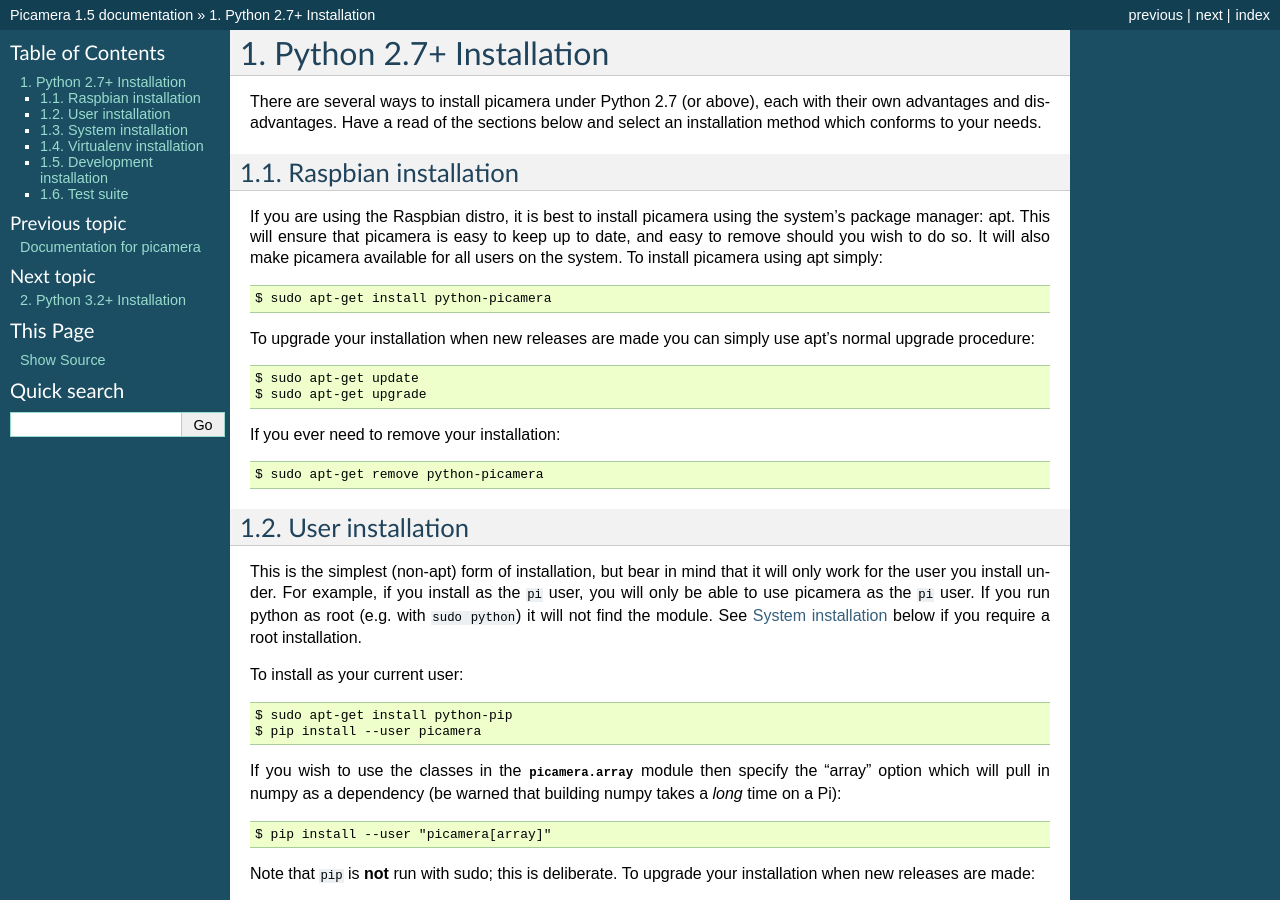
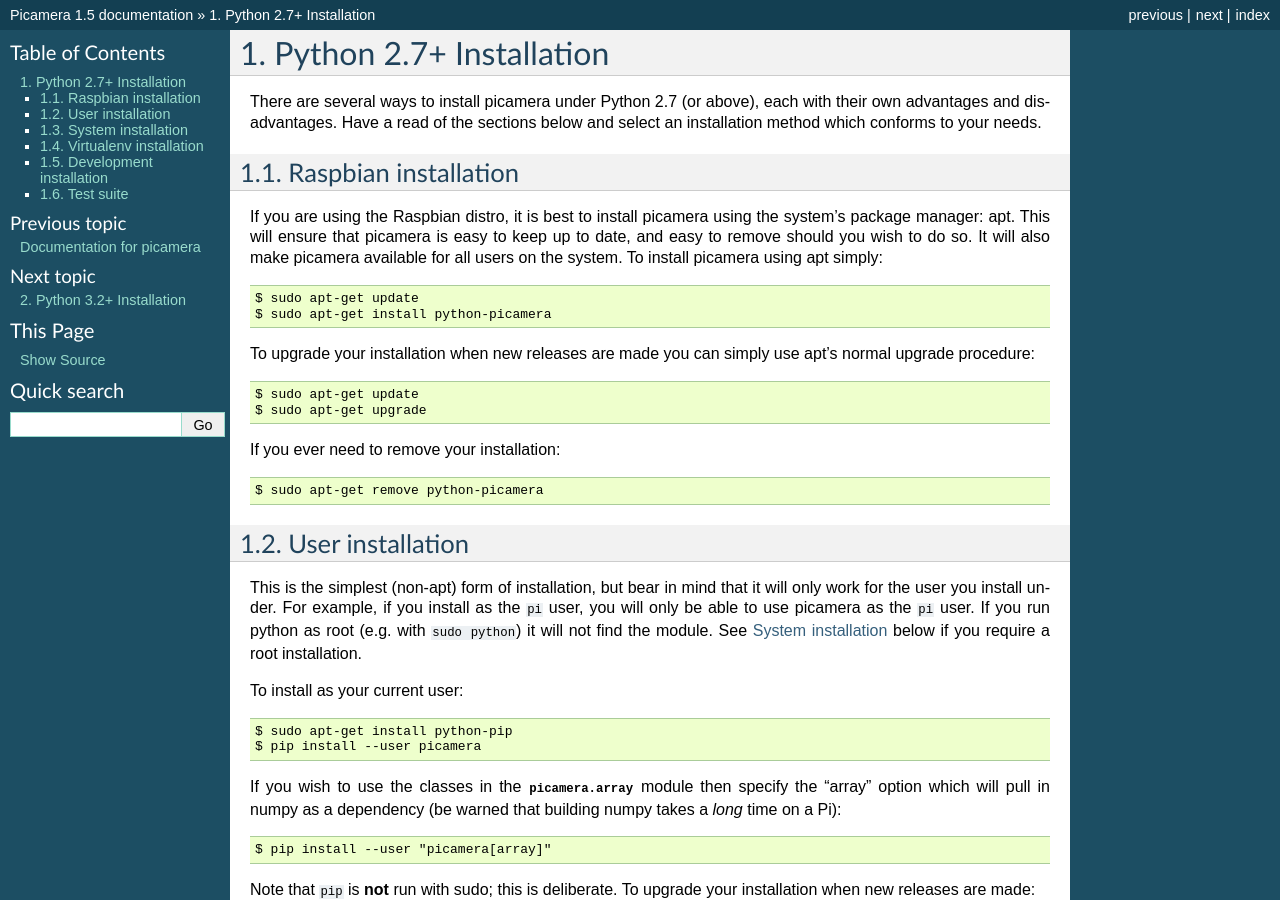
Before and after one commit to waveform80/picamera, a Sphinx documentation site: the page built from docs/install2.rst, in a window 1280 px wide and 900 px high. Built offline with Sphinx 7.4.7, drawn with Linux system fonts in a browser that asks for light colours.

Commit message:
Fix #119

```diff
--- a/docs/install2.rst
+++ b/docs/install2.rst
@@ -20,6 +20,7 @@
 picamera available for all users on the system. To install picamera
 using apt simply::
 
+    $ sudo apt-get update
     $ sudo apt-get install python-picamera
 
 To upgrade your installation when new releases are made you can simply use
--- a/docs/install3.rst
+++ b/docs/install3.rst
@@ -20,6 +20,7 @@
 picamera available for all users on the system. To install picamera
 using apt simply::
 
+    $ sudo apt-get update
     $ sudo apt-get install python3-picamera
 
 To upgrade your installation when new releases are made you can simply use apt's
```
